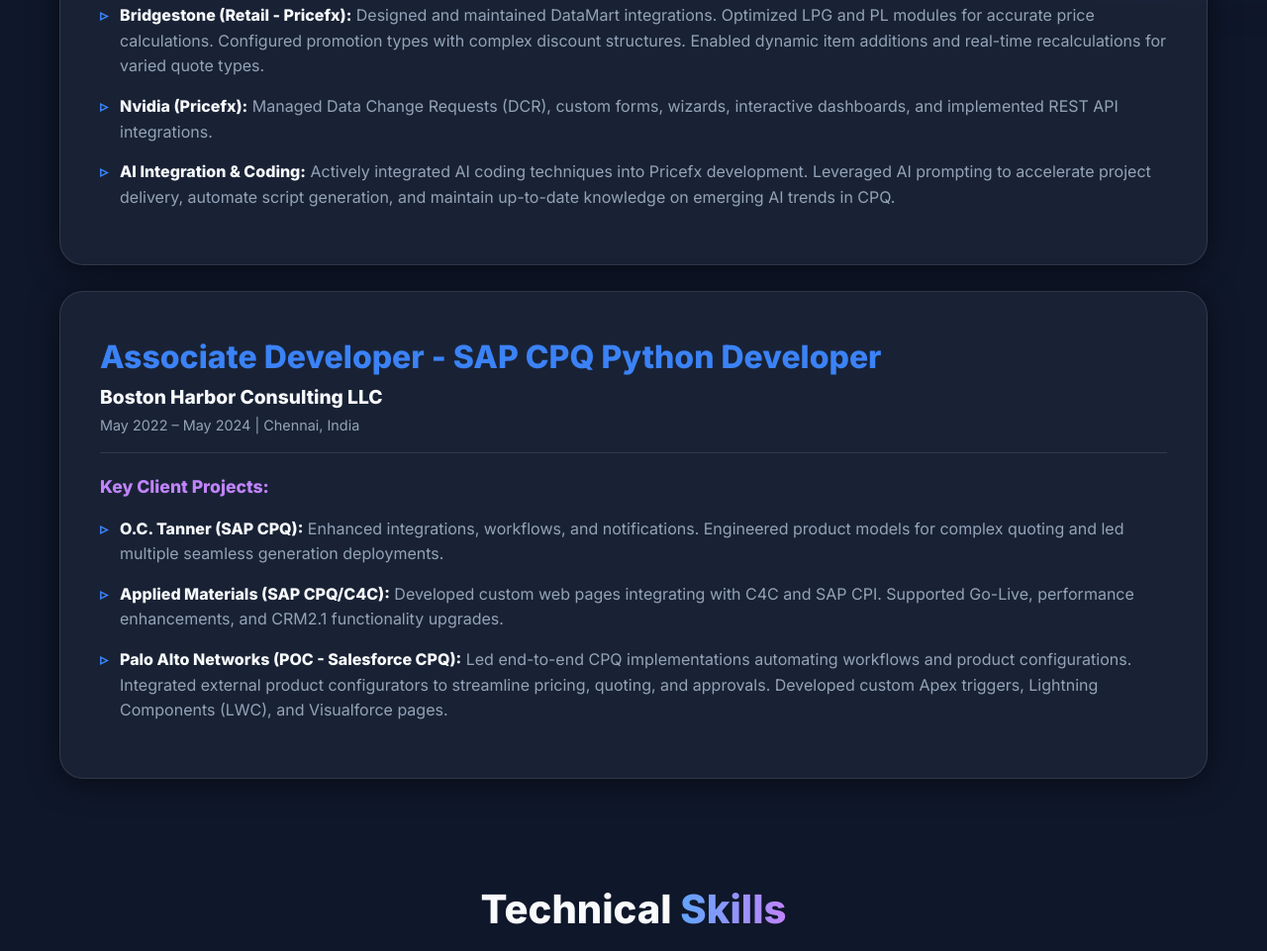
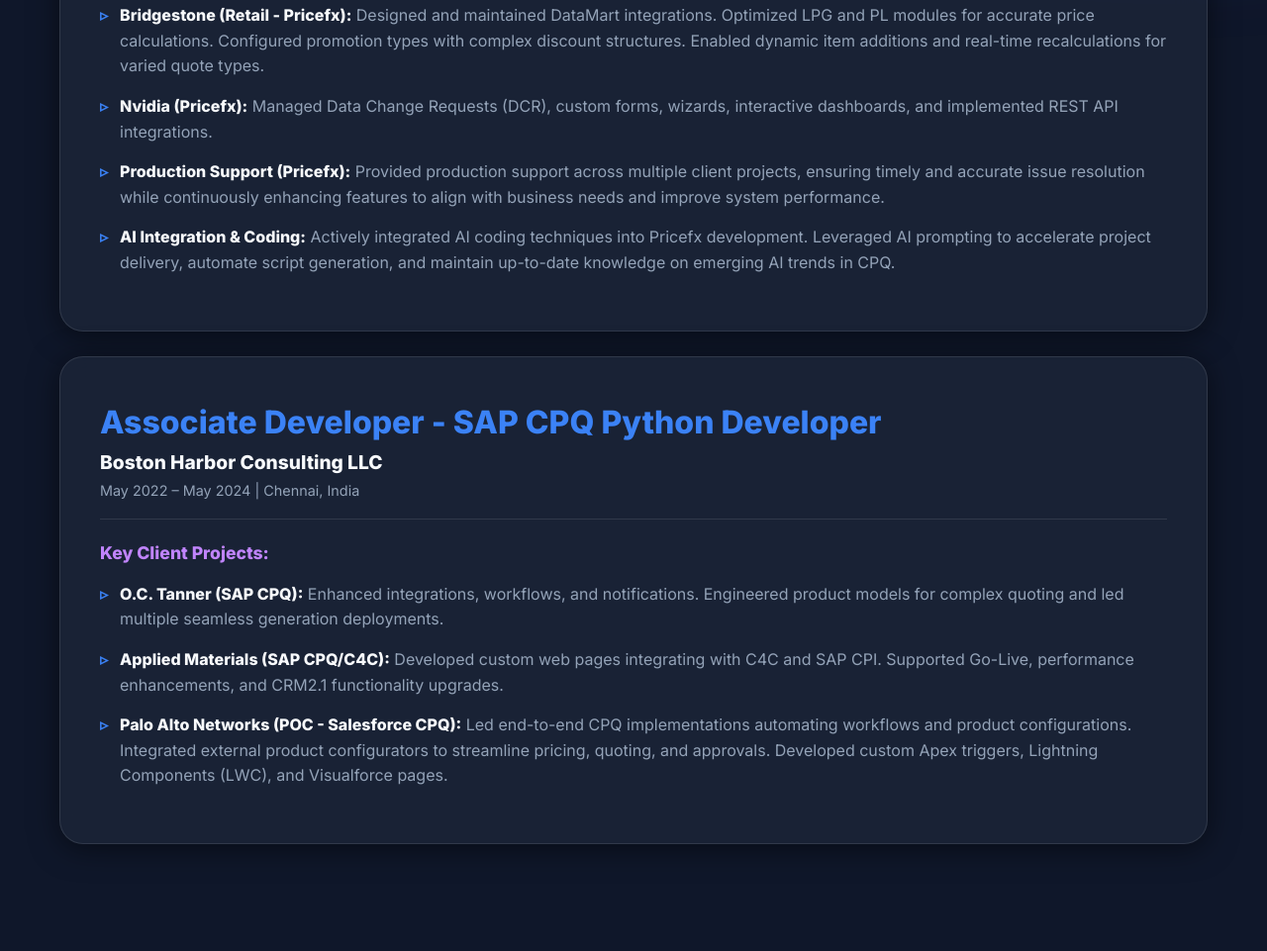
Before and after one commit to Vigneshviki005/Portfolio, a website: page index.html in a window 1280 px wide. Shown: the part 1104-2065 px from the top of the page at 99% size. Drawn offline with Linux system fonts and the light colour scheme.

Commit message:
Experience update

```diff
--- a/index.html
+++ b/index.html
@@ -58,6 +58,7 @@
                             real-time recalculations for varied quote types.</li>
                         <li><strong>Nvidia (Pricefx):</strong> Managed Data Change Requests (DCR), custom forms,
                             wizards, interactive dashboards, and implemented REST API integrations.</li>
+                        <li><strong>Production Support (Pricefx):</strong> Provided production support across multiple client projects, ensuring timely and accurate issue resolution while continuously enhancing features to align with business needs and improve system performance.</li>
                         <li><strong>AI Integration & Coding:</strong> Actively integrated AI coding techniques into
                             Pricefx development. Leveraged AI prompting to accelerate project delivery, automate script
                             generation, and maintain up-to-date knowledge on emerging AI trends in CPQ.</li>
```
